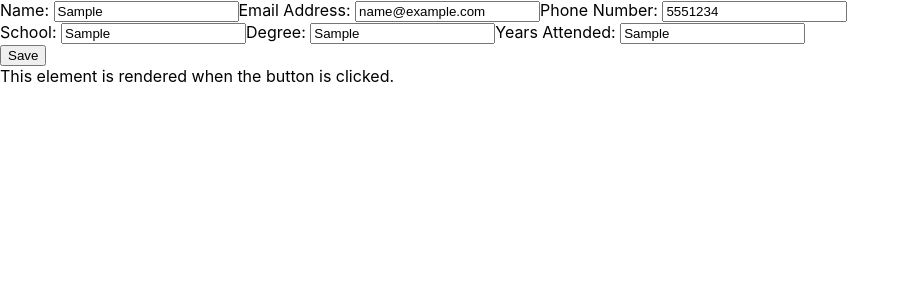
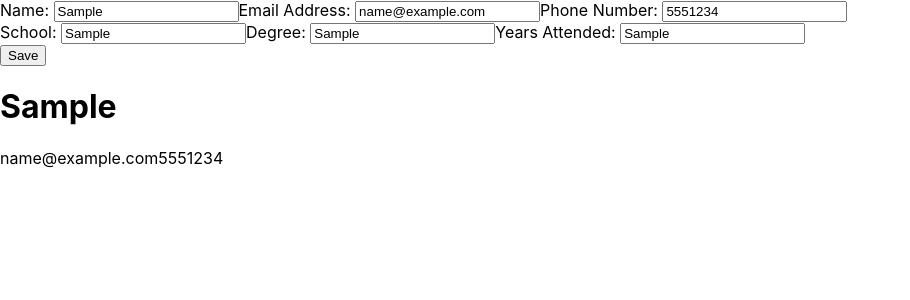
Before and after one commit to bobbychicano/cv-react-project, a React (Create React App) app: page / in a window 1280 px wide. Both pictures are taken after typing "Sample", "name@example.com", "5551234", "Sample", "Sample", "Sample" into the empty fields and a click on the button "Save". Shown: the top 300 px of the page, without its empty margins (0-910 px from the left). Built offline with nearby package versions, Linux system fonts and the light colour scheme.

Commit message:
Refactor handleChange function
Previously, handleChange was not working as intended
and discarding previous changes to state. Updated function
ensures all state updates are preservered and allows
for proper rendering of conditional elements.

```diff
--- a/src/App.js
+++ b/src/App.js
@@ -29,13 +29,13 @@ class App extends Component {
   }
 
   // To use nested values, it helps to use destructuring in any of my class methods (including the render() menthod)
-
   handleChange = (e) => {
-    const { name, id, value } = e.target;
+    const { id, name, value } = e.target;
 
     this.setState((prevData) => ({
+      ...prevData,
       [id]: {
-        ...prevData,
+        ...prevData[id],
         [name]: value,
       },
     }));
@@ -80,8 +80,11 @@ class App extends Component {
         </button>
         {this.state.showResume && (
           <div>
-            This element is rendered when the {this.state.education.school}
-            button is clicked.
+            <h1>{this.state.introduction.fullName}</h1>
+            <p>
+              {this.state.introduction.emailAddress}
+              {this.state.introduction.phoneNumber}
+            </p>
           </div>
         )}
 
```
